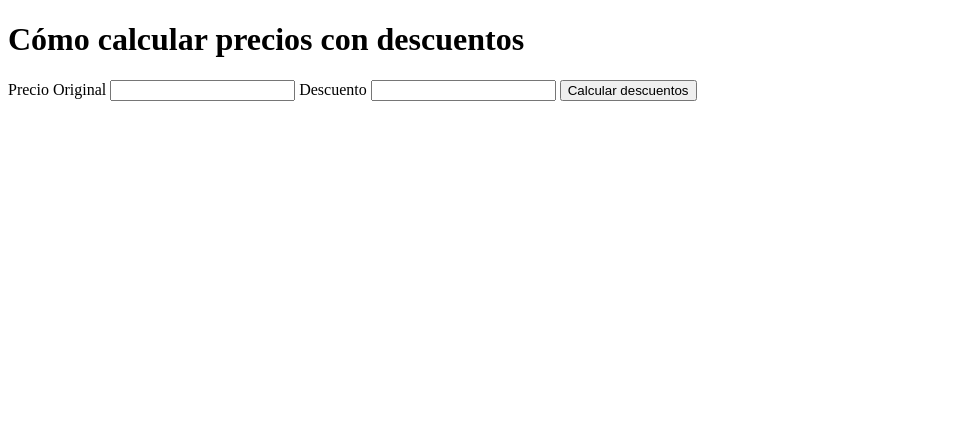
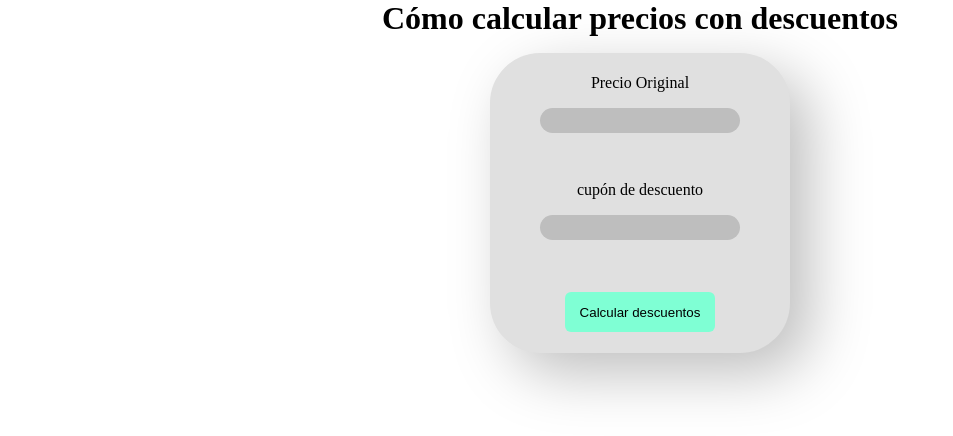
Before and after one commit to Yeycg/JavaScriptPracticas, a plain HTML site: page descuentos.html in a window 1280 px wide. Shown: the whole page, without its empty margins (0-953 px from the left). Drawn offline with Linux system fonts and the light colour scheme.

Commit message:
Creacion de descuentos y trabajos con arrays y objetos

```diff
--- a/descuento.js
+++ b/descuento.js
@@ -1,9 +1,14 @@
 const inputPrice  = document.querySelector('#price');
-const inputDiscount = document.querySelector('#discount')
+const inputCoupun = document.querySelector('#coupun')
 const btn = document.querySelector('#calcular');
-const pResult = document.querySelector('#result')
+const pResult = document.querySelector('#result');
 // Creamos las variables de cada uno de nuestros inputs
 
+document.addEventListener("keyup", function(event) {
+  if (event.key === 'Enter') {
+      calcualarPrecioConDescuento();
+  }
+}); // Agrege este codigo para que calculara a su vez cuando el usuario da enter
 
 // seleccionamos nuestra variable que recibira el llamado y creamos una funcion para que se ejecute cuando este sea activado
 
@@ -11,28 +16,88 @@ btn.addEventListener('click', calcualarPrecioConDescuento);
 // creamos la funcion agregando nuestros valores enviados por nuetros usuarios
 
 
+const coupunsList = [];
+coupunsList.push({
+  name: 'yey es pro',
+  discount: 30,
+})
+
+coupunsList.push({
+  name: 'ray es manco',
+  discount: 10,
+})
+
+coupunsList.push({
+  name: 'duo legends triunfara',
+  discount: 90,
+})
+
 function calcualarPrecioConDescuento() {
-    // (p * (100 - d)) / 100 teniendo en cuenta que va hacer nuestra funcion, por ejemplo aqui se le da una formula para sacar %
 
-    const price = Number(inputPrice.value); // el precio escuchara al value de nuestro input.
+    const price = Number(inputPrice.value);
+    const coupun= inputCoupun.value;
 
+    if( !price || !coupun) {
+      pResult.innerText = 'No rellenaste nada pendejo'  ;
+      return ;
+  }
 
-    const discount = Number (inputDiscount.value); // el descunto lo definimos por lo que recibira nuestro inputo de descuentos
+    let discount;
+
+    function iscouponInArray(couponElement) {
+     return couponElement.name == coupun;
+    }
+
+   const couponInArray = coupunsList.find(iscouponInArray);
+
+      if (couponInArray) {
+        discount = couponInArray.discount;
+
+      }
+
+      else {
+              pResult.innerText = 'El cupon no es valido, tu eres marico o que?'
+         return;
+      }
 
 
 
-    if( !price || !discount) {
-        pResult.innerText = 'No rellenaste nada pendejo'  ;
-    }
 
- if ( discount > 100) {
-    pResult.innerText = 'Te pasaste de vivo';
- }
+      // Aqui usamos los condicionales switch
+    // switch(coupun) {
+    //   case 'yey':
+    //   discount = 30;
+    //   break;
+    //   case 'duo legends':
+    //      discount = 50;
+    //    break;
+    //    default:
+    //      pResult.innerText = 'El cupon no es valido, tu eres marico o que?'
+    //      return;
+    // }
 
- else {
+
+
+    //manera de hacerlo  usando if else
+
+
+   //  if(coupun == 'Yey') {
+   //    discount = 25;
+
+   //  }
+   //  else if ( coupun == 'duo legends') {
+   //    discount = 50;
+   //  }
+   //   else {
+   //    pResult.innerText = ' el cupon no es valido'
+   //    return;
+   //   }
+
+
+
     const newPrice =  (price * (100 - discount)) / 100; // procedemos a realizar la formula
 
  pResult.innerText = 'El nuevo precio con descuento es $' + newPrice // por ultimo imprimimos todo el resuttado}
-}
+
 
 }
--- a/descuentos.html
+++ b/descuentos.html
@@ -4,17 +4,22 @@
     <meta charset="UTF-8">
     <meta http-equiv="X-UA-Compatible" content="IE=edge">
     <meta name="viewport" content="width=device-width, initial-scale=1.0">
+    <link rel="stylesheet" href="./style.css">
     <title>Cómo calcular precios con descuentos </title>
 </head>
 <body>
     <h1>Cómo calcular precios con descuentos</h1>
-
+ <div class="container">
+   <div class="label1">
     <label for="price">Precio Original</label>
     <input id="price" type="number">
-    <label for="discount">Descuento</label>
-    <input id="discount" type="number">
+    </div>
+    <div class="label2">
+    <label for="coupun"> cupón de descuento</label>
+    <input id="coupun">
+</div>
     <button id="calcular">Calcular descuentos</button>
-
+</div>
 
     <p id="result"></p>
 
--- a/style.css
+++ b/style.css
@@ -1,3 +1,89 @@
 * {
     text-align: center;
+    margin: 0;
+    padding: 0;
+    box-sizing: border-box;
 }
+
+input[type=number]::-webkit-inner-spin-button,
+input[type=number]::-webkit-outer-spin-button {
+  -webkit-appearance: none;
+  margin: 0;
+}
+
+
+h1 {
+    margin-bottom: 16px;
+}
+
+
+
+.container {
+    display: flex;
+    flex-direction: column;
+    justify-content: start;
+    margin: auto;
+    width: 300px;
+    height: 300px;
+
+    border-radius: 50px;
+    background: #e0e0e0;
+    box-shadow:  20px 20px 60px #bebebe,-20px -20px 60px #ffffff;
+}
+
+.label1 {
+    display: flex;
+    flex-direction: column;
+    margin: auto;
+    margin-bottom: 16px;
+    width: 200px;
+
+
+}
+
+.label2 {
+    display: flex;
+    flex-direction: column;
+    align-items: center;
+    margin: 16px auto;
+    padding: 16px;
+    margin-bottom: 16px;
+    width: 200px;
+    height: auto;
+
+
+}
+
+#price {
+    border: none;
+    background-color: #bebebe;
+    width: 200px;
+    height: 25px;
+    border-radius: 16px;
+    margin-top: 16px;
+}
+
+#coupun {
+    border: none;
+    background-color: #bebebe;
+    width: 200px;
+    height: 25px;
+    border-radius: 16px;
+    margin-top: 16px;
+}
+
+button {
+    width: 150px;
+    margin: auto;
+    border: none;
+    height: 40px;
+    background-color: aquamarine;
+    border-radius: 6px;
+   cursor: pointer;
+
+
+}
+#result {
+    font-size: 48px;
+    margin-top: 16px;
+}
```
